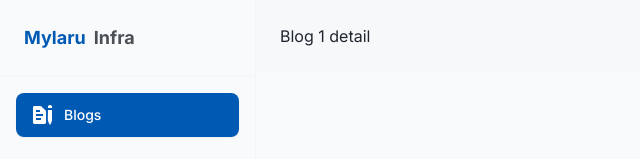
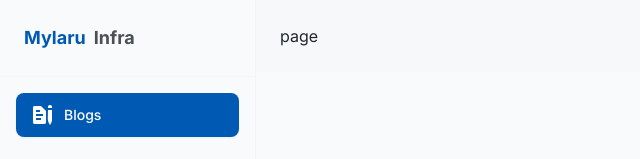
Before and after one commit to Koushik2208/mylaruinfra, a Next.js app: page /admin/blogs/1 in a window 1280 px wide. Shown: the top 159 px of the page, without its empty margins (0-640 px from the left). Built offline with nearby package versions, Linux system fonts and the light colour scheme; what tailwindcss-intersect, tailwindcss-motion would draw is missing.

Commit message:
bug fixed while building

```diff
--- a/app/admin/blogs/[id]/page.tsx
+++ b/app/admin/blogs/[id]/page.tsx
@@ -1,8 +1,7 @@
 import React from "react";
 
-const BlogDetail = async ({ params }: { params: { id: string } }) => {
-  const { id } = await params;
-  return <div>Blog {id} detail</div>;
+const page = () => {
+  return <div>page</div>;
 };
 
-export default BlogDetail;
+export default page;
```
